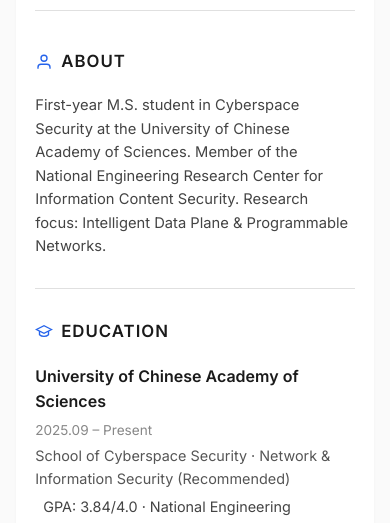
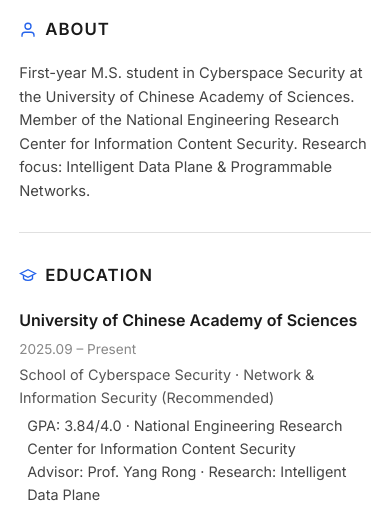
Before and after one commit to f1ybaozii/f1ybaozii.github.io, a plain HTML site: page index.html in a window 390 px wide. Shown: the part 248-771 px from the top of the page. Drawn offline with Linux system fonts and the light colour scheme.

Commit message:
fix: responsive layout for desktop/tablet/mobile

```diff
--- a/index.html
+++ b/index.html
@@ -27,16 +27,44 @@
             background: var(--bg);
             color: var(--fg);
             line-height: 1.6;
-            padding: 2rem 1rem;
         }
         body.zh { font-family: 'Noto Sans SC', 'Inter', -apple-system, sans-serif; }
+
+        /* ── Desktop (>1024px) ── */
+        body { padding: 3rem 2rem; }
         .container {
-            max-width: 720px;
+            max-width: 880px;
             margin: 0 auto;
             background: var(--card-bg);
-            border-radius: 16px;
-            padding: 2.5rem 2.8rem;
-            box-shadow: 0 1px 3px rgba(0,0,0,.04);
+            border-radius: 20px;
+            padding: 3rem 3.5rem;
+            box-shadow: 0 1px 4px rgba(0,0,0,.06);
+        }
+
+        /* ── Tablet (540–1024px) ── */
+        @media (max-width: 1024px) {
+            body { padding: 2rem 1.5rem; }
+            .container {
+                max-width: 740px;
+                padding: 2.5rem 2.5rem;
+                border-radius: 18px;
+            }
+        }
+
+        /* ── Mobile (<540px) ── */
+        @media (max-width: 540px) {
+            body { padding: 0; }
+            .container {
+                max-width: 100%;
+                padding: 1.5rem 1.2rem;
+                border-radius: 0;
+                box-shadow: none;
+            }
+            h1 { font-size: 1.5rem; }
+            .contact { gap: 0.3rem 0.8rem; }
+            .edu-header { flex-direction: column; align-items: flex-start; }
+            .project-header { flex-direction: column; align-items: flex-start; }
+            .lang-grid { flex-direction: column; gap: 0.5rem; }
         }
 
         /* ── Lang Toggle ── */
```
